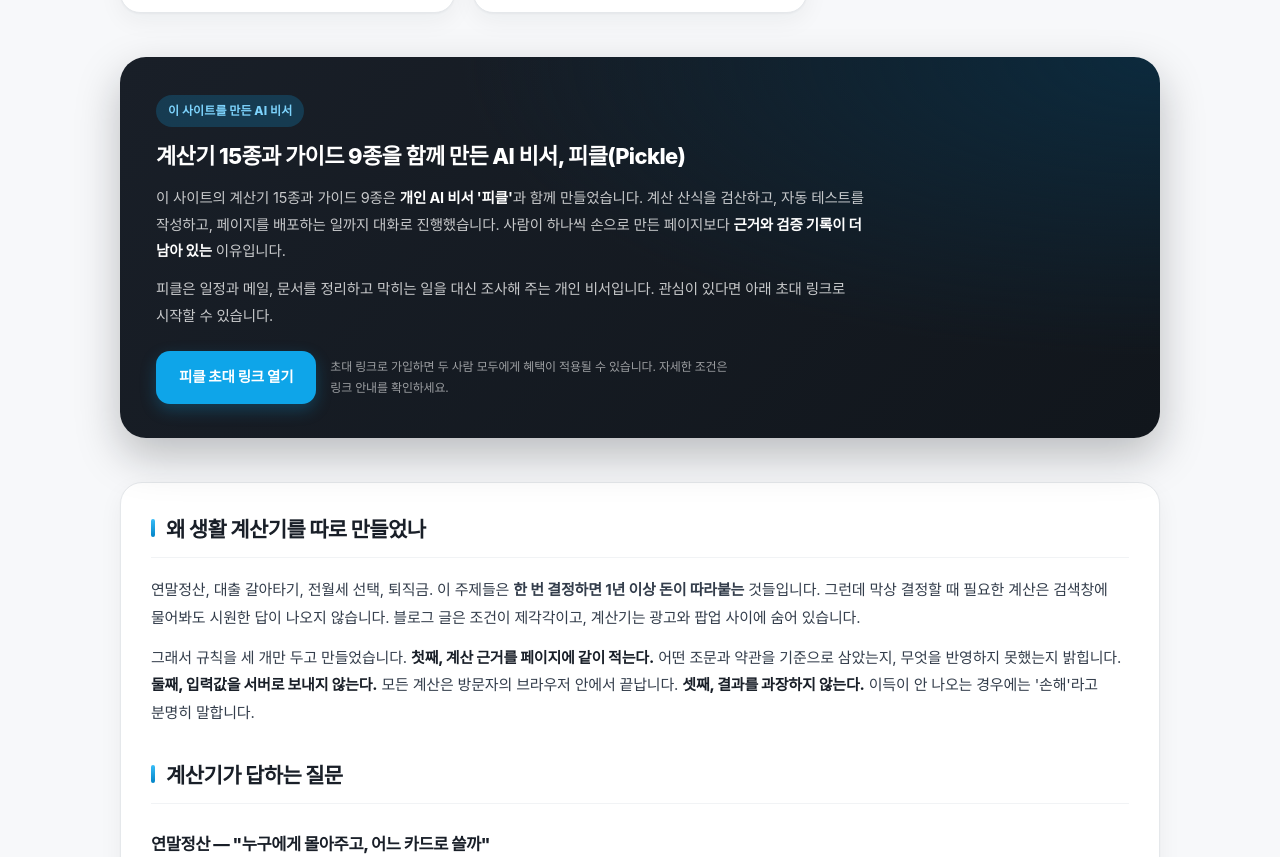
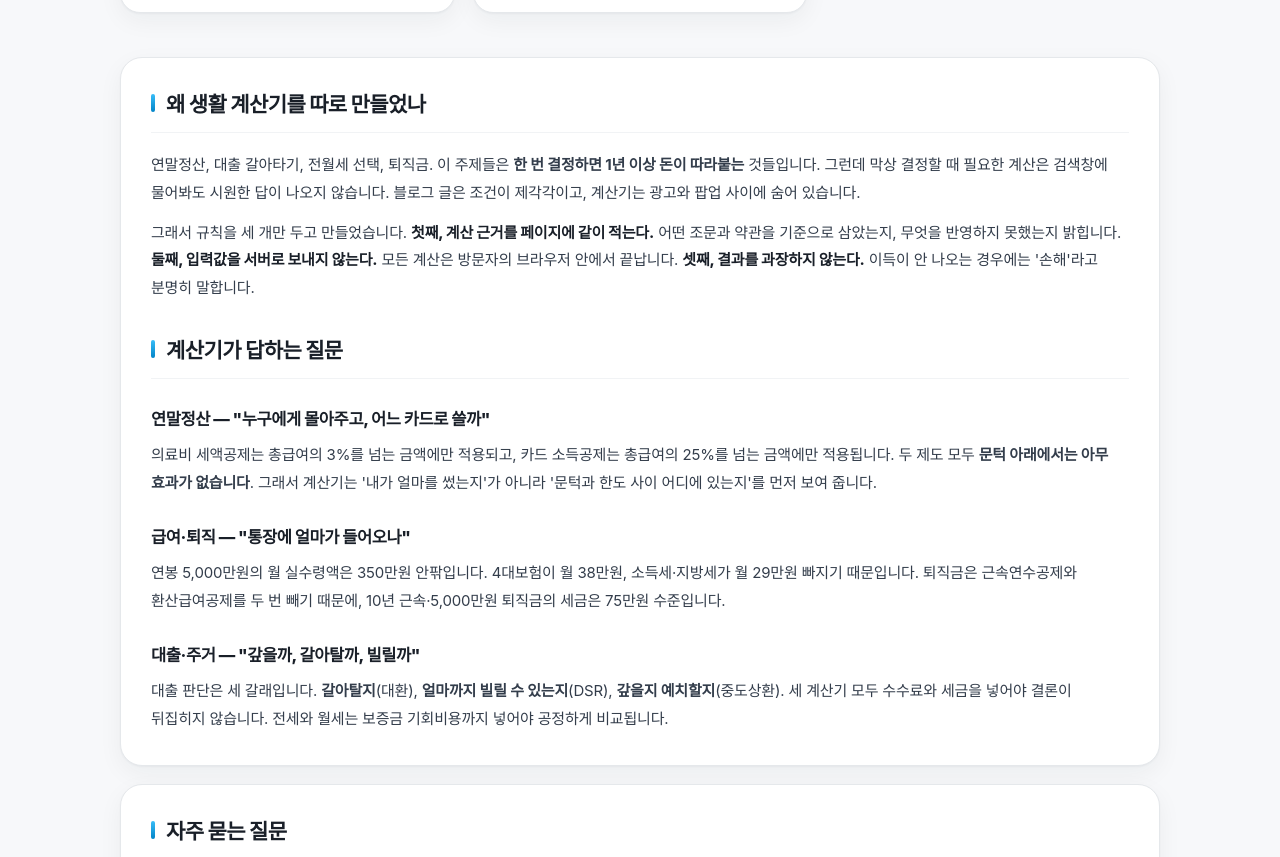
Before and after one commit to besunp1004-cmd/usefulkit, a plain HTML site: page index.html in a window 1280 px wide. Shown: the part 4388-5245 px from the top of the page. Drawn offline with Linux system fonts and the light colour scheme; a web font is replaced by a local one.

Commit message:
피클 초대·추천인 영역 삭제 + 실손보험 문구 수정 + 급여만 입력 시 '유리' 칩 숨김
- index.html: 'AI 비서 피클' 카드 섹션 삭제, about.html: 초대 문단·.pickle-card 삭제
- assets/site.css: 미사용 .pickle-* 스타일 정리
- medical-tax.html: '보험료를 낸 만큼 돌려받는 구조' → '약관의 보장 범위와 자기부담금에 따라 의료비 일부를 보상'
- medical-tax.html: 의료비 미입력(total=0) 시 결과 카드 '유리' 칩 미표시(표시 전용, 집계·계산 불변)
- tests: 초대 영역 금지어 검사, 칩 표시·실손 문구 검사 추가(6,690 PASS)

```diff
--- a/assets/site.css
+++ b/assets/site.css
@@ -324,26 +324,6 @@ main{padding:22px 0 64px;}
   background:#fff; border:1px solid var(--line); border-radius:14px; padding:13px 16px;
 }
 
-/* ---------- 피클 소개 카드 ---------- */
-.pickle-card{
-  position:relative; overflow:hidden; color:#fff; border-radius:26px; padding:38px 36px 34px;
-  background:
-    radial-gradient(120% 140% at 100% 0%, #0C2A3D 0%, rgba(12,42,61,0) 56%),
-    linear-gradient(135deg,#191F28 0%,#11161C 100%);
-  box-shadow:0 18px 44px rgba(15,20,25,.26);
-}
-.pickle-card h2{
-  position:static; font-size:22px; line-height:1.44; font-weight:800; letter-spacing:-0.028em; color:#fff;
-  padding:0; border-bottom:0;
-}
-.pickle-card h2::before{content:none; display:none;}
-.prose .pickle-card h2{padding:0; border-bottom:0; color:#fff;}
-.prose .pickle-card p{color:rgba(255,255,255,.76);}
-.pickle-card p{margin-top:12px; font-size:14.5px; line-height:1.82; color:rgba(255,255,255,.76); max-width:720px;}
-.pickle-card p b{color:#fff;}
-.pickle-cta{display:flex; align-items:center; gap:14px; flex-wrap:wrap; margin-top:22px;}
-.pickle-note{font-size:12px; line-height:1.7; color:rgba(255,255,255,.58); max-width:420px;}
-
 /* ---------- 반응형 ---------- */
 @media (max-width:900px){
   /* 좁은 화면에서는 내비게이션이 두 줄로 접히지 않고 한 줄로 가로 스크롤된다 */
@@ -380,9 +360,6 @@ main{padding:22px 0 64px;}
   .article-hero-illu{margin-top:16px; border-radius:16px;}
   .prose p, .prose ul, .prose ol{font-size:14.5px; line-height:1.82;}
   .next-tools{grid-template-columns:1fr;}
-  .pickle-card{padding:28px 20px 26px; border-radius:20px;}
-  .pickle-card h2{font-size:19px;}
-  .pickle-cta .btn{width:100%;}
   .page-head h1{font-size:23px;}
   .footer-links{gap:20px;}
   .footer-bottom{font-size:11.5px;}
--- a/index.html
+++ b/index.html
@@ -427,18 +427,6 @@
       </div>
     </section>
 
-    <section class="section">
-      <div class="pickle-card">
-        <span class="eyebrow" style="background:rgba(14,165,233,.22);color:#7DD3FC;">이 사이트를 만든 AI 비서</span>
-        <h2>계산기 15종과 가이드 9종을 함께 만든 AI 비서, 피클(Pickle)</h2>
-        <p>이 사이트의 계산기 15종과 가이드 9종은 <b>개인 AI 비서 '피클'</b>과 함께 만들었습니다. 계산 산식을 검산하고, 자동 테스트를 작성하고, 페이지를 배포하는 일까지 대화로 진행했습니다. 사람이 하나씩 손으로 만든 페이지보다 <b>근거와 검증 기록이 더 남아 있는</b> 이유입니다.</p>
-        <p>피클은 일정과 메일, 문서를 정리하고 막히는 일을 대신 조사해 주는 개인 비서입니다. 관심이 있다면 아래 초대 링크로 시작할 수 있습니다.</p>
-        <div class="pickle-cta">
-          <a class="btn btn-primary" href="https://pickle.com/i/WP5JX6HP46KZ" target="_blank" rel="noopener noreferrer">피클 초대 링크 열기</a>
-          <span class="pickle-note">초대 링크로 가입하면 두 사람 모두에게 혜택이 적용될 수 있습니다. 자세한 조건은 링크 안내를 확인하세요.</span>
-        </div>
-      </div>
-    </section>
 
     <section class="prose section">
       <h2>왜 생활 계산기를 따로 만들었나</h2>
```
Also changed, not shown: about.html (+0 -8 lines), medical-tax.html (+7 -3 lines).
